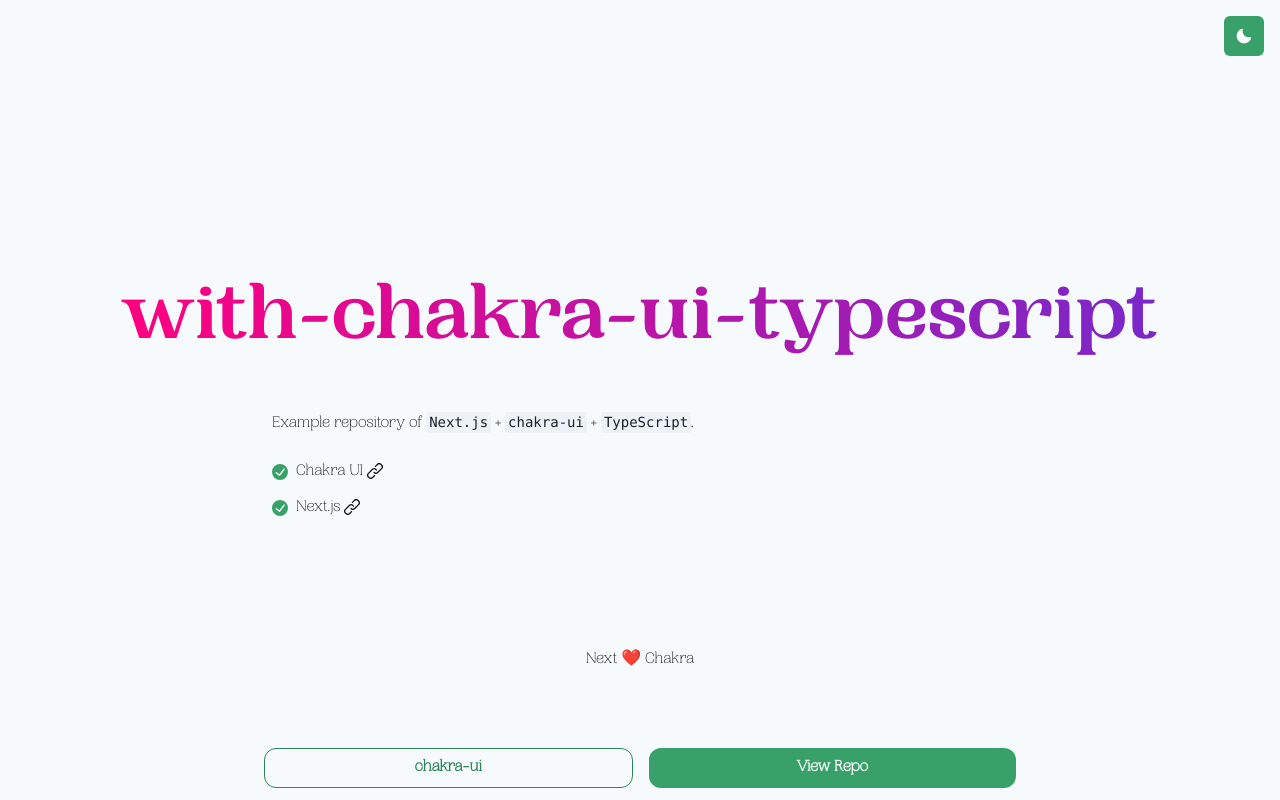
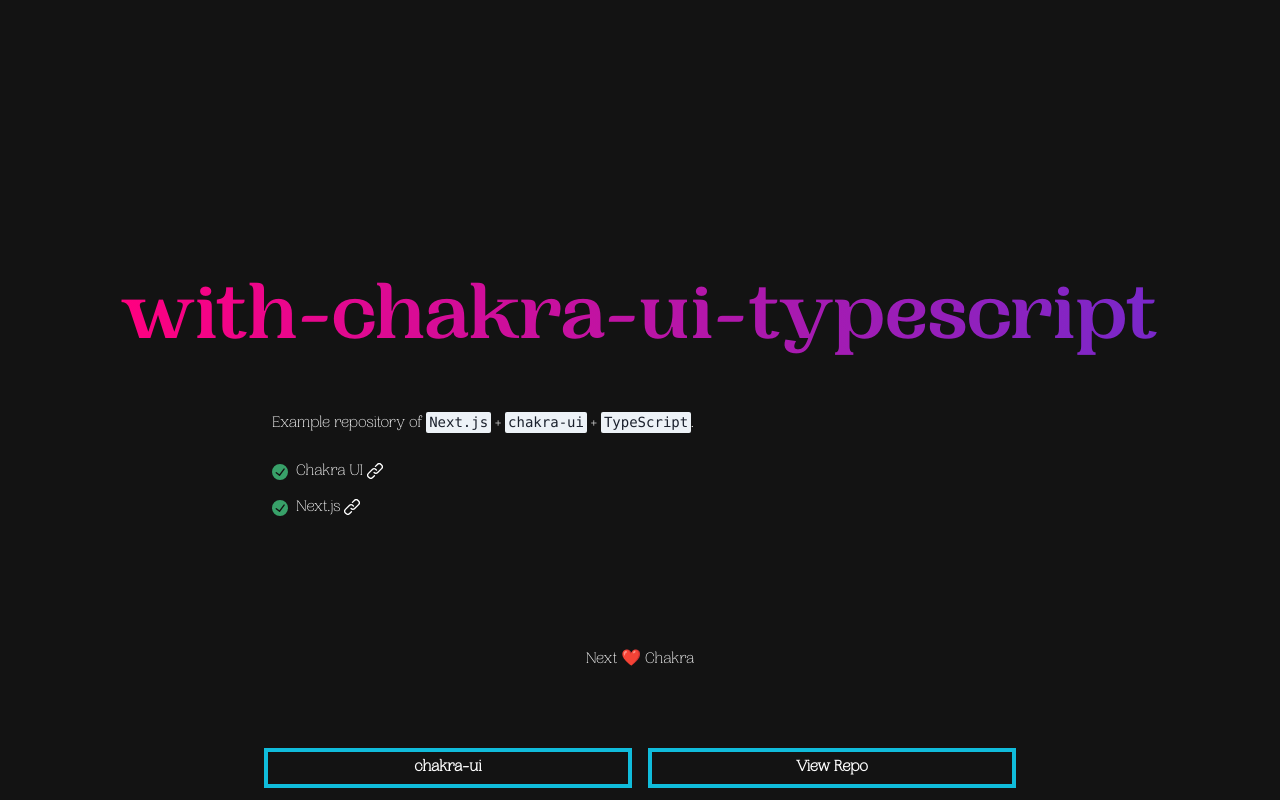
Before and after one commit to nogElBoss/secondTest, a Next.js app: page / in a window 1280 px wide. Built offline with nearby package versions, Linux system fonts and the light colour scheme.

Commit message:
Button variant created, ColorScheme for Button created

```diff
--- a/src/components/CTA.tsx
+++ b/src/components/CTA.tsx
@@ -4,6 +4,7 @@ import { Container } from './Container'
 
 export const CTA = () => (
   <Container
+    bgColor="black"
     flexDirection="row"
     position="fixed"
     bottom={0}
@@ -15,10 +16,8 @@ export const CTA = () => (
       as={ChakraLink}
       isExternal
       href="https://chakra-ui.com"
-      variant="outline"
-      colorScheme="green"
-      rounded="button"
-      flexGrow={1}
+      variant="customVariant"
+      colorScheme="brand"
       mx={2}
       width="full"
     >
@@ -28,10 +27,7 @@ export const CTA = () => (
       as={ChakraLink}
       isExternal
       href="https://github.com/vercel/next.js/blob/canary/examples/with-chakra-ui-typescript"
-      variant="solid"
-      colorScheme="green"
-      rounded="button"
-      flexGrow={3}
+      variant="customVariant"
       mx={2}
       width="full"
     >
--- a/src/components/DarkModeSwitch.tsx
+++ /dev/null
@@ -1,18 +0,0 @@
-import { useColorMode, IconButton } from '@chakra-ui/react'
-import { SunIcon, MoonIcon } from '@chakra-ui/icons'
-
-export const DarkModeSwitch = () => {
-  const { colorMode, toggleColorMode } = useColorMode()
-  const isDark = colorMode === 'dark'
-  return (
-    <IconButton
-      position="fixed"
-      top={4}
-      right={4}
-      icon={isDark ? <SunIcon /> : <MoonIcon />}
-      aria-label="Toggle Theme"
-      colorScheme="green"
-      onClick={toggleColorMode}
-    />
-  )
-}
--- /dev/null
+++ b/src/components/atoms/Button.tsx
@@ -0,0 +1,24 @@
+import { defineStyle, defineStyleConfig } from '@chakra-ui/react'
+
+const customVariant = defineStyle((props) => {
+    return {
+        border: '4px',
+        borderColor: `customBlue.500`,
+        borderRadius: 0,
+        fontWeight: 'semibold',
+        color: 'white',
+        _hover: {
+            bg: `customBlue.500`,
+        },
+
+        _active: {
+            bg: `customBlue.700`,
+            borderColor: `customBlue.700`,
+            transform: "scale(1, 1)",
+        },
+    }
+})
+
+export const buttonTheme = defineStyleConfig({
+    variants: { customVariant },
+})
--- a/src/pages/index.tsx
+++ b/src/pages/index.tsx
@@ -5,18 +5,18 @@ import {
   List,
   ListIcon,
   ListItem,
+  Button,
 } from '@chakra-ui/react'
 import { CheckCircleIcon, LinkIcon } from '@chakra-ui/icons'
 
 import { Hero } from '../components/Hero'
 import { Container } from '../components/Container'
 import { Main } from '../components/Main'
-import { DarkModeSwitch } from '../components/DarkModeSwitch'
 import { CTA } from '../components/CTA'
 import { Footer } from '../components/Footer'
 
 const Index = () => (
-  <Container height="100vh">
+  <Container bgColor="black" height="100vh">
     <Hero />
     <Main>
       <Text color="text">
@@ -44,10 +44,8 @@ const Index = () => (
         </ListItem>
       </List>
     </Main>
-
-    <DarkModeSwitch />
     <Footer>
-      <Text>Next ❤️ Chakra</Text>
+      <Text color="white" >Next ❤️ Chakra</Text>
     </Footer>
     <CTA />
   </Container>
--- a/src/theme.tsx
+++ b/src/theme.tsx
@@ -1,4 +1,5 @@
 import { extendTheme } from '@chakra-ui/react'
+import { buttonTheme } from './components/atoms/Button'
 
 const fonts = { mono: `'Menlo', monospace` }
 
@@ -10,6 +11,7 @@ const breakpoints = {
 }
 
 const theme = extendTheme({
+  components: { Button: buttonTheme },
   fonts: {
     heading: `'Heading Font', sans-serif`,
     body: `'Body Font', sans-serif`,
@@ -17,16 +19,13 @@ const theme = extendTheme({
   semanticTokens: {
     colors: {
       text: {
-        default: '#16161D',
-        _dark: '#ade3b8',
+        default: 'white',
       },
       heroGradientStart: {
         default: '#7928CA',
-        _dark: '#e3a7f9',
       },
       heroGradientEnd: {
         default: '#FF0080',
-        _dark: '#fbec8f',
       },
     },
     radii: {
@@ -34,7 +33,11 @@ const theme = extendTheme({
     },
   },
   colors: {
-    black: '#16161D',
+    black: '#131313',
+    customBlue: {
+      500: '#10bcdb',
+      700: '#0d98b1',
+    },
   },
   breakpoints,
 })
```
